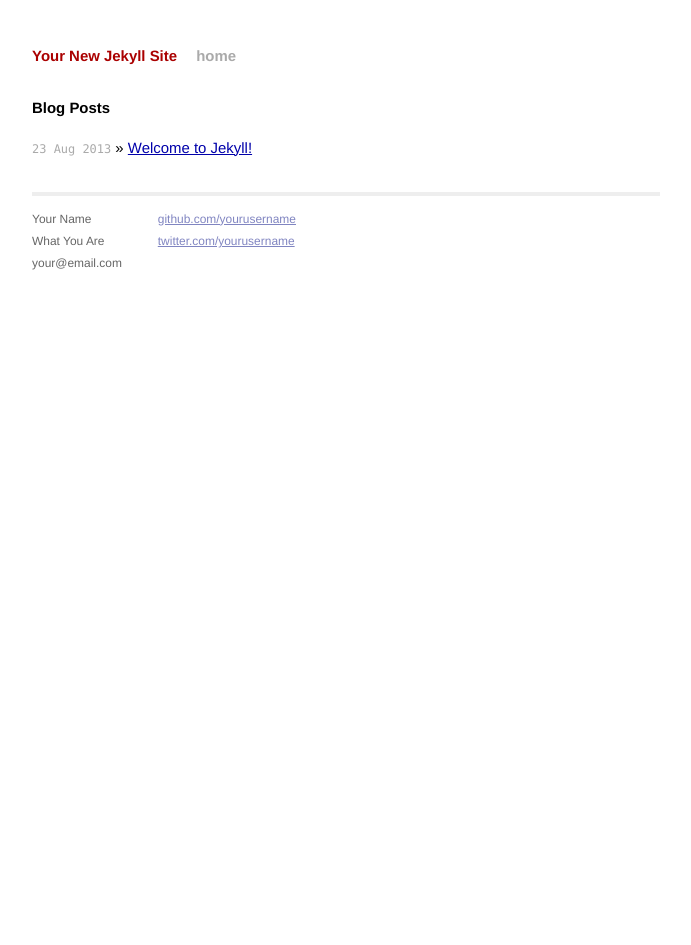
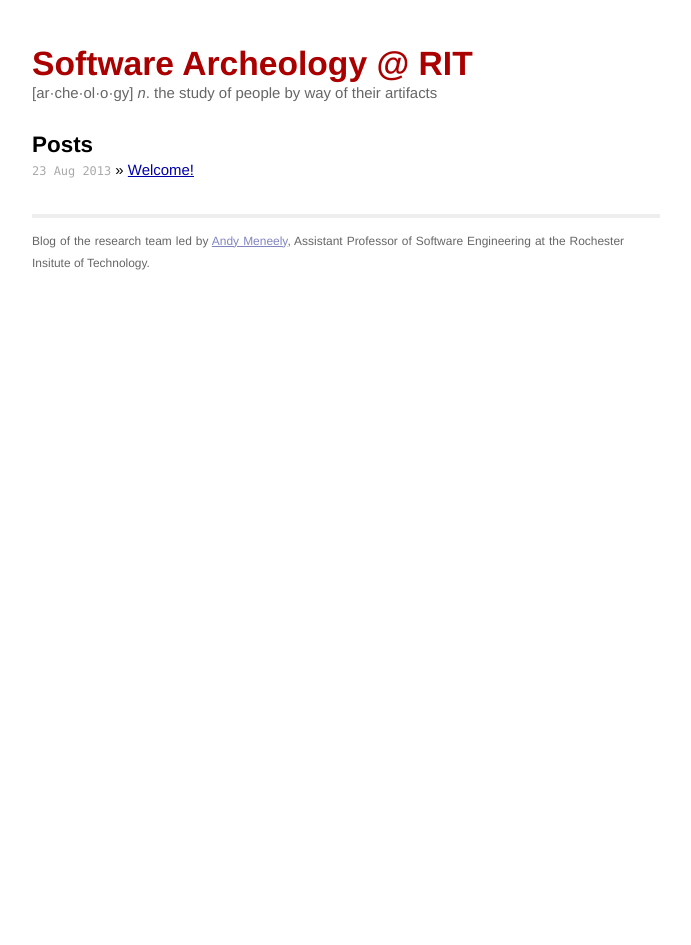
Before and after one commit to andymeneely/sw-archeology-blog, a Jekyll site: the page built from index.html, in a window 1280 px wide. Shown: the whole page, without its empty margins (294-985 px from the left). Built offline with Jekyll 4.4.1, drawn with Linux system fonts in a browser that asks for light colours.

Commit message:
Customizing this to our own needs

```diff
--- a/_config.yml
+++ b/_config.yml
@@ -1,2 +1,15 @@
-name: Your New Jekyll Site
+name: "Software Archeology @ RIT"
+url: http://www.se.rit.edu/~archeology
+description: "Blog of the research team led by Andy Meneely, Assistant Professor of Software Engineering at the Rochester Insitute of Technology."
+
+destination: _site
+safe: false
+baseurl: /~archeology
+exclude: [Thumbs.db]
+
+# Used in my own custom tags, relative to baseurl
+css_dir: css
+img_dir: images
+
+name: Software Archeology @ RIT
 pygments: true
--- a/_layouts/default.html
+++ b/_layouts/default.html
@@ -1,3 +1,5 @@
+---
+---
 <!DOCTYPE html>
 <html>
     <head>
@@ -6,11 +8,13 @@
         <title>{{ page.title }}</title>
         <meta name="viewport" content="width=device-width">
 
-        <!-- syntax highlighting CSS -->
-        <link rel="stylesheet" href="/css/syntax.css">
+		<style type="text/css" media="all">
+			@import "{% css main.css %}";
+		</style>
 
-        <!-- Custom CSS -->
-        <link rel="stylesheet" href="/css/main.css">
+		<style type="text/css" media="all">
+			@import "{% css syntax.css %}";
+		</style>
 
     </head>
     <body>
@@ -18,8 +22,8 @@
         <div class="container">
           <div class="site">
             <div class="header">
-              <h1 class="title"><a href="/">{{ site.name }}</a></h1>
-              <a class="extra" href="/">home</a>
+              <h1 class="title"><a href="{{ site.baseurl }}">{{ site.name }}</a></h1>
+			  <div class="subtitle">[ar&middot;che&middot;ol&middot;o&middot;gy] <em>n</em>. the study of people by way of their artifacts</div>
             </div>
 
                 {{ content }}
@@ -27,20 +31,12 @@
             <div class="footer">
               <div class="contact">
                 <p>
-                  Your Name<br />
-                  What You Are<br />
-                  your@email.com
-                </p>
-              </div>
-              <div class="contact">
-                <p>
-                  <a href="http://github.com/yourusername/">github.com/yourusername</a><br />
-                  <a href="http://twitter.com/yourusername/">twitter.com/yourusername</a><br />
+                  Blog of the research team led by <a href="http://www.se.rit.edu/~andy">Andy Meneely</a>, Assistant Professor of Software Engineering at the Rochester Insitute of Technology.</br>
                 </p>
               </div>
             </div>
           </div>
-        </div> <!-- /container -->
+        </div>
 
     </body>
 </html>
--- /dev/null
+++ b/_plugins/css_tag.rb
@@ -0,0 +1,14 @@
+module Jekyll
+  class CSSTag < Liquid::Tag
+    def initialize(tag_name, css_file, tokens)
+      super
+      @css_file = css_file.strip
+    end
+
+    def render(context)
+      "#{context.registers[:site].baseurl}/#{context.registers[:site].config['css_dir']}/#{@css_file}"
+    end
+  end
+end
+
+Liquid::Template.register_tag('css',Jekyll::CSSTag)
--- /dev/null
+++ b/_plugins/img_tag.rb
@@ -0,0 +1,14 @@
+module Jekyll
+  class ImgTag < Liquid::Tag
+    def initialize(tag_name, img_file, tokens)
+      super
+      @img_file = img_file.strip
+    end
+
+    def render(context)
+      "#{context.registers[:site].baseurl}/#{context.registers[:site].config['img_dir']}/#{@img_file}"
+    end
+  end
+end
+
+Liquid::Template.register_tag('img',Jekyll::ImgTag)
--- a/css/main.css
+++ b/css/main.css
@@ -20,9 +20,14 @@
 }
 
 h1, h2, h3, h4, h5, h6 {
-  font-size: 100%; }
+  font-size: 100%;
+}
 
-h1 { margin-bottom: 1em; }
+h1 {
+  font-size: 150%;
+}
+
+
 p { margin: 1em 0; }
 
 a         { color: #00a; }
@@ -68,6 +73,10 @@
   line-height: 1.5em;
 }
 
+.site .header{
+  margin-bottom: 2em;
+}
+
 .site .header a {
   font-weight: bold;
   text-decoration: none;
@@ -75,24 +84,21 @@
 
 .site .header h1.title {
   display: inline-block;
-  margin-bottom: 2em;
 }
 
 .site .header h1.title a {
+  font-size: 150%;
   color: #a00;
+  line-height: 1.1em;
 }
 
 .site .header h1.title a:hover {
   color: #000;
 }
 
-.site .header a.extra {
-  color: #aaa;
-  margin-left: 1em;
-}
-
-.site .header a.extra:hover {
-  color: #000;
+.site .header .subtitle{
+  font-size: 100%;
+  color: #666666;
 }
 
 .site .meta {
--- a/index.html
+++ b/index.html
@@ -1,10 +1,10 @@
 ---
 layout: default
-title: Your New Jekyll Site
+title: Software Archeology @ RIT
 ---
 
 <div id="home">
-  <h1>Blog Posts</h1>
+  <h1>Posts</h1>
   <ul class="posts">
     {% for post in site.posts %}
       <li><span>{{ post.date | date_to_string }}</span> &raquo; <a href="{{ post.url }}">{{ post.title }}</a></li>
```
Also changed, not shown: _posts/2013-08-23-welcome-to-jekyll.markdown (deleted, +0 -24 lines), _posts/2013-08-23-welcome.markdown (added, +7 -0 lines).
